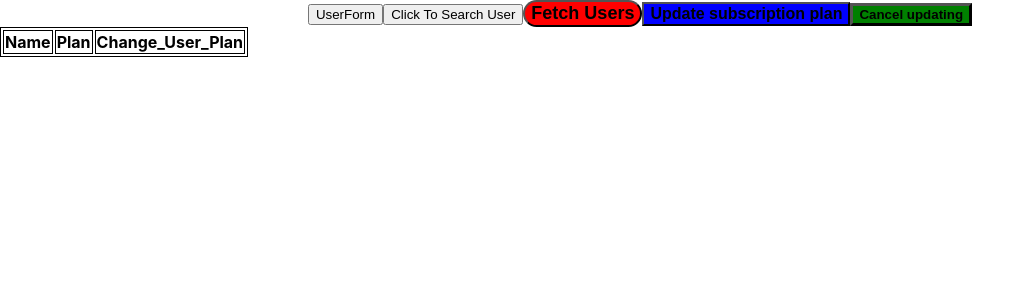
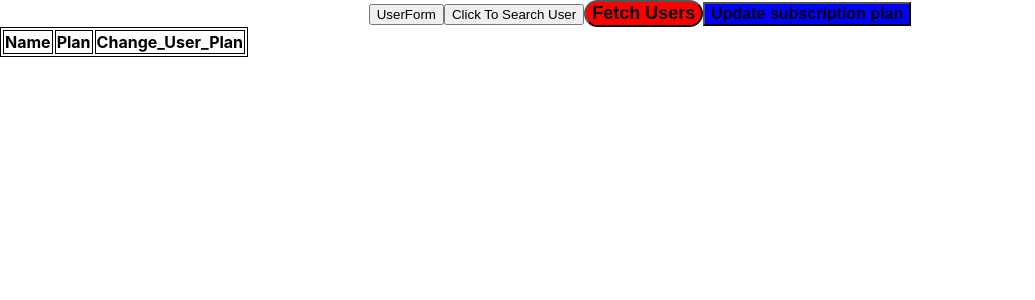
Before and after one commit to sbm1998/NewTask, a React (Create React App) app: page / in a window 1280 px wide. Shown: the top 300 px of the page, without its empty margins (0-1035 px from the left). Built offline with nearby package versions, Linux system fonts and the light colour scheme.

Commit message:
some_minor_chnages

```diff
--- a/src/Components/RandomData.tsx
+++ b/src/Components/RandomData.tsx
@@ -35,7 +35,7 @@ const RandomData:React.FC<Props>= (props)=>{
             <button onClick={() =>{history.push("/search");}}>Click To Search User</button>
             <button className="fetchUser" onClick={getData}>Fetch Users</button>
             <button className="updateplan " onClick={changeAllUsersSubscriptionPlan}>Update subscription plan</button>
-            <button className="cancelupdate">Cancel updating</button>
+
             <div>
                {loadingUser ? <div>Loading...</div> :
                 <table>
```
